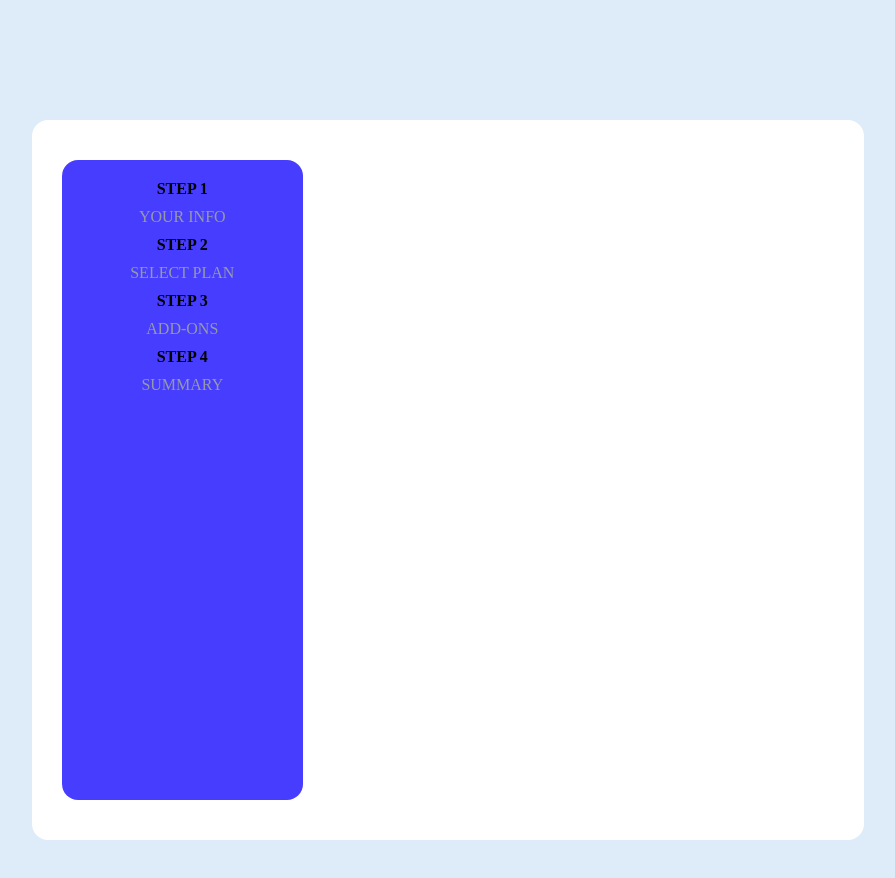
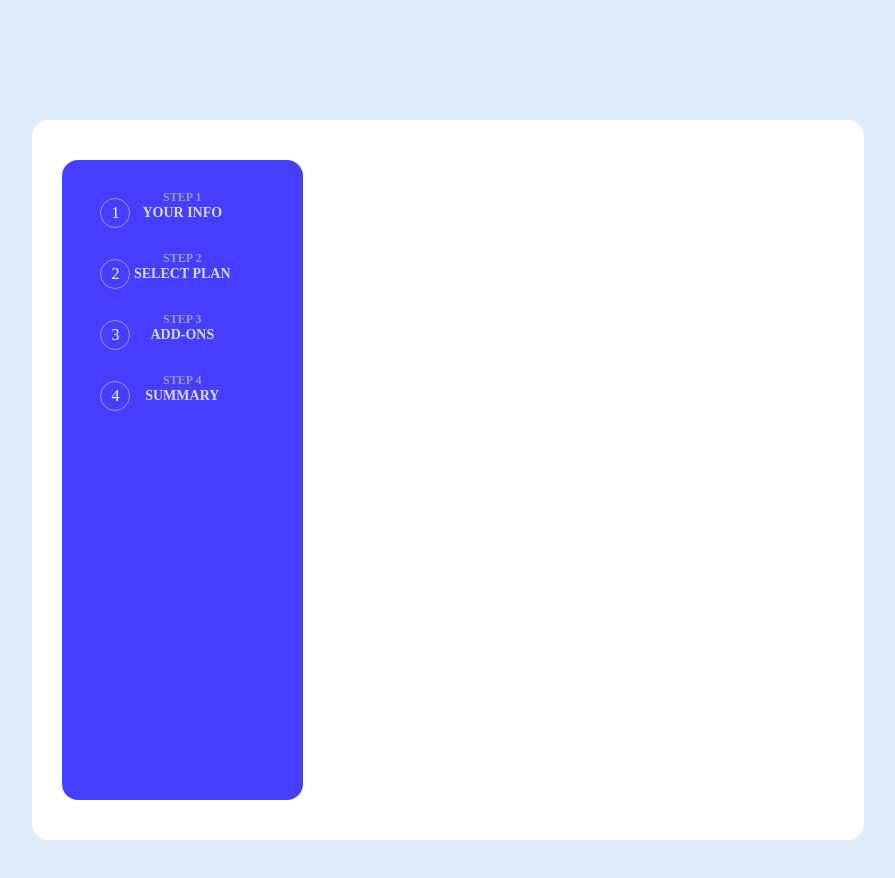
Before and after one commit to WHItney-ebuh2020/Frontend-Eight, a plain HTML site: page index.html in a window 1280 px wide. Shown: the whole page, without its empty margins (192-1087 px from the left). Drawn offline with Linux system fonts and the light colour scheme.

Commit message:
multi commit

```diff
--- a/index.html
+++ b/index.html
@@ -20,24 +20,26 @@
 </head>
 <body>
 
+  <!-- Sidebar start -->
   <div class="infoctn">
     <div class="biginfoctn">
       <div class="biginfo">
         <div class="biginfoleft">
-          <h4 class="biginfolefth5">STEP 1</h4>
+          <span class="biginfonumbers">1</span><h4 class="biginfolefth5">STEP 1</h4>
           <p class="biginfoleftp">YOUR INFO</p>
-          <h4 class="biginfolefth5">STEP 2</h4>
+        <span class="biginfonumbers">2</span>  <h4 class="biginfolefth5">STEP 2</h4>
           <p class="biginfoleftp">SELECT PLAN</p>
-          <h4 class="biginfolefth5">STEP 3</h4>
+        <span class="biginfonumbers">3</span>  <h4 class="biginfolefth5">STEP 3</h4>
           <p class="biginfoleftp">ADD-ONS</p>
-          <h4 class="biginfolefth5">STEP 4</h4>
+         <span class="biginfonumbers">4</span> <h4 class="biginfolefth5">STEP 4</h4>
           <p class="biginfoleftp">SUMMARY</p>
-
+          <div></div>
         </div>
       </div>
     </div>
 
   </div>
+  <!-- Sidebar end -->
 
 </body>
 </html>
--- a/style.css
+++ b/style.css
@@ -36,21 +36,46 @@ body {
     background-color: hsl(243, 100%, 62%);
     width: 30%;
     height: 80vh;
-    gap: 10px;
-    padding: 20px;
     cursor: pointer;
     border-radius: 1rem;
     position: relative;
 }
 
-.biginfoleft h4  p{
+.biginfoleft span:hover {
+    background-color: hsl(206, 94%, 87%);
+}
+
+.biginfonumbers {
+    display: flex;
+    width: 30px;
+    height: 30px;
+    border-radius: 50%;
+    margin-right: 100px;
+    background-color: hsl(243, 100%, 62%);
+    border: 1px solid hsl(231, 11%, 63%);
+    align-items: center;
+    justify-content: center;
+    color: hsl(0, 0%, 100%);
+    position: relative;
+    top: 6%;
+    left: -7%;
+}
+
+.biginfoleft h4 {
+    font-size: 12px;
+    color: hsl(231, 11%, 63%);
+}
+
+.biginfoleft p {
+    font-size: 14px;
+    font-weight: bolder;
+    color: hsl(229, 24%, 87%);
+}
+
+.biginfoleft div {
     display: flex;
     align-items: center;
     justify-content: center;
-    position: relative;
+    position: absolute;
+    background-color: linear-gradient(to bottom, hsl(243, 100%, 62%));
 }
-
-.biginfoleft p {
-    font-size: 16px;
-    color: hsl(231, 11%, 63%);
-}
```
